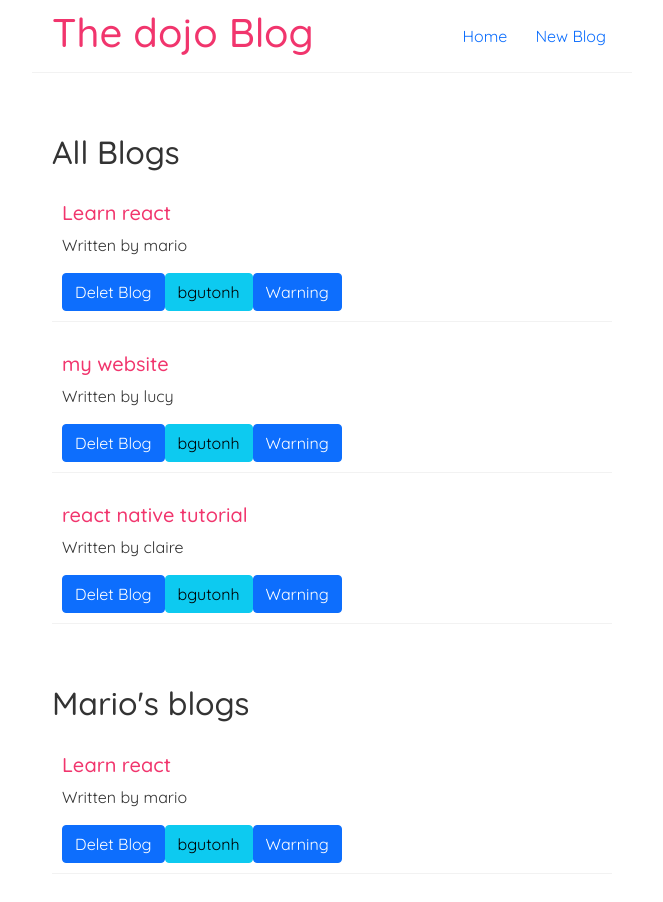
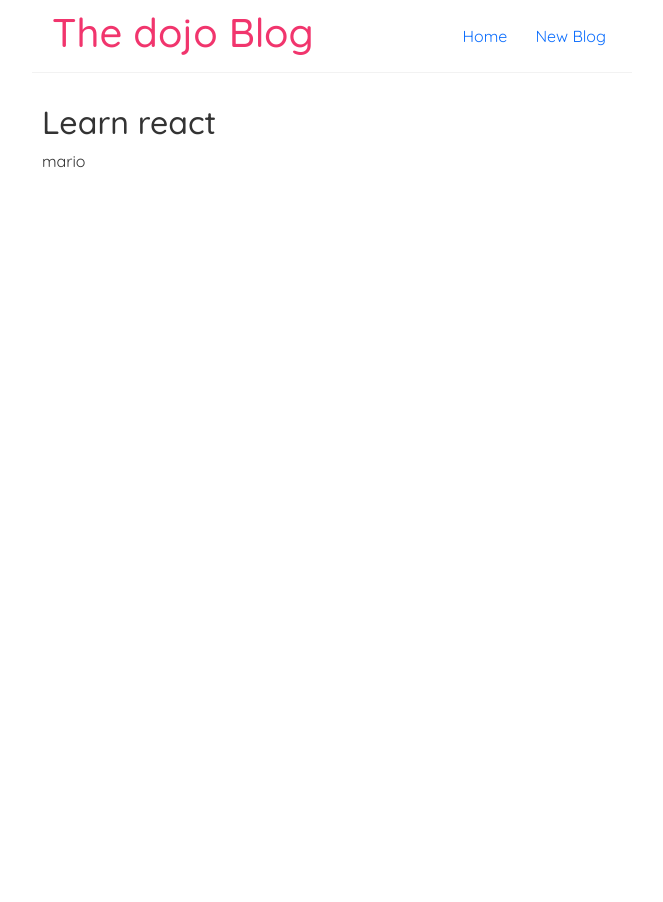
Before and after one commit to AimableHonorable/react-blog-app, a React (Create React App) app: page /blogs/1 in a window 1280 px wide. Shown: the top 902 px of the page, without its empty margins (308-971 px from the left). After the commit the page ends 800 px from the top, so only its background shows below. Built offline with nearby package versions, Linux system fonts and the light colour scheme; data requests are answered from the project's data file.

Commit message:
blog details renhdered

```diff
--- a/package.json
+++ b/package.json
@@ -10,6 +10,7 @@
     "react": "^17.0.2",
     "react-bootstrap": "^1.6.1",
     "react-dom": "^17.0.2",
+    "react-router-dom": "^5.2.0",
     "react-scripts": "4.0.3",
     "web-vitals": "^1.0.1"
   },
--- a/src/App.js
+++ b/src/App.js
@@ -1,13 +1,28 @@
 import Navbar from './components/Navbar';
 import Home from './components/Home';
 import 'bootstrap/dist/css/bootstrap.min.css';
+import { BrowserRouter as Router, Switch, Route } from 'react-router-dom';
+import Create from './components/Create';
+import BlogDetails from './components/BlogDetails';
 
 function App() {
   return (
-    <div className="App">
-      <Navbar />
-      <Home />
-    </div>
+    <Router>
+      <div className="App">
+        <Navbar />
+        <Switch>
+          <Route exact path="/">
+            <Home />
+          </Route>
+          <Route path="/create">
+            <Create />
+          </Route>
+          <Route path="/blogs/:id">
+            <BlogDetails />
+          </Route>
+        </Switch>
+      </div>
+    </Router>
   );
 }
 
--- /dev/null
+++ b/src/components/BlogDetails.js
@@ -0,0 +1,21 @@
+import { useParams } from "react-router-dom"
+import useFetch from "../useFetch"
+
+const BlogDetails = () => {
+  const {id} = useParams()
+  const {data: blog, error, isPending} = useFetch('http://localhost:8000/blogs/' + id)
+  return (
+    <div className="blog-details">
+      { isPending && <div className="loader"></div> }
+      { error && <div>{ error }</div> }
+      {blog && (
+        <article>
+          <h2>{blog.title}</h2>
+          <p>{blog.author}</p>
+        </article>
+      )}
+    </div>
+  )
+}
+
+export default BlogDetails
--- a/src/components/BlogList.js
+++ b/src/components/BlogList.js
@@ -1,16 +1,17 @@
-import { Button } from "react-bootstrap"
+// import { Button } from "react-bootstrap"
 
-const BlogList = ({blogs, title, handleDelete}) => {
+import { Link } from "react-router-dom"
+
+const BlogList = ({blogs, title}) => {
   return (
     <div className="blog-list">
       <h2>{title}</h2>
       {blogs.map((blog) => (
         <div className="blog-preview" key={blog.id}>
-          <h2>{blog.title}</h2>
-          <p>Written by {blog.author}</p>
-          <Button onClick={() => handleDelete(blog.id)}>Delet Blog</Button>
-          <Button variant="info">bgutonh</Button>
-          <Button  backgroundColor="white">Warning</Button>{' '}
+          <Link to={`/blogs/${blog.id}`}>
+            <h2>{blog.title}</h2>
+            <p>Written by {blog.author}</p>
+          </Link>
         </div>
       ))}
     </div>
--- /dev/null
+++ b/src/components/Create.js
@@ -0,0 +1,11 @@
+import React from 'react'
+
+const Create = () => {
+  return (
+    <div className="blog-details">
+      <h2>New blog</h2>
+    </div>
+  )
+}
+
+export default Create
--- a/src/components/Home.js
+++ b/src/components/Home.js
@@ -1,4 +1,3 @@
-
 import useFetch from '../useFetch'
 import BlogList from './BlogList'
 
--- a/src/components/Navbar.js
+++ b/src/components/Navbar.js
@@ -1,10 +1,11 @@
+import { Link } from "react-router-dom"
 const Navbar = () => {
   return (
     <nav className="navbar">
       <h1>The dojo Blog</h1>
       <div className="links">
-        <a href="/">Home</a>
-        <a href="/create">New Blog</a>
+        <Link to="/">Home</Link>
+        <Link to="/create">New Blog</Link>
       </div>
     </nav>
   )
--- a/src/index.css
+++ b/src/index.css
@@ -5,6 +5,9 @@
   margin: 0;
   font-family: "Quicksand";
   color: #333;
+}
+.blog-preview a{
+  text-decoration: none;
 }
 .navbar {
   padding: 20px;
@@ -34,6 +37,11 @@
   padding: 20px;
 }
 .blog-list{
+  padding: 10px;
+  max-width: 600px;
+  margin: 20px auto;
+}
+.blog-details{
   padding: 10px;
   max-width: 600px;
   margin: 20px auto;
```
Also changed, not shown: 2 other files (tests, documents, lock files or other folders).
